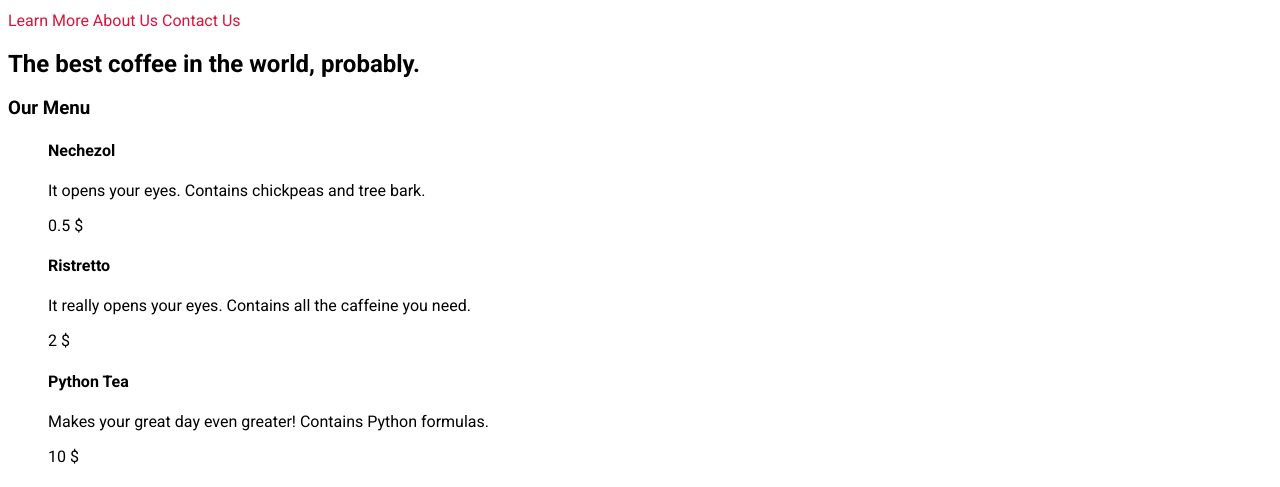
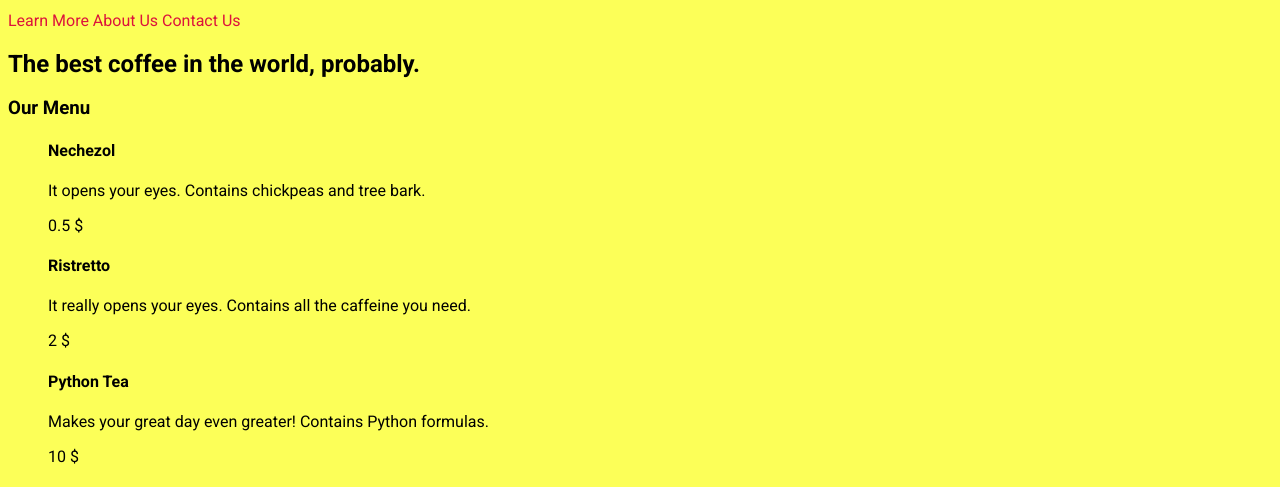
Before and after one commit to oldmanxxxv/html-css, a plain HTML site: page starbuzzcoffee/index.html in a window 1280 px wide. Shown: the part 90-577 px from the top of the page. Drawn offline with Linux system fonts and the light colour scheme.

Commit message:
Lectia 2

```diff
--- a/starbuzzcoffee/style.css
+++ b/starbuzzcoffee/style.css
@@ -6,6 +6,7 @@ html{
 
 body{
     font-family: 'Roboto', sans-serif;
+    background-color: rgb(252, 255, 88);
 }
 h1 {
     color:forestgreen;
```
